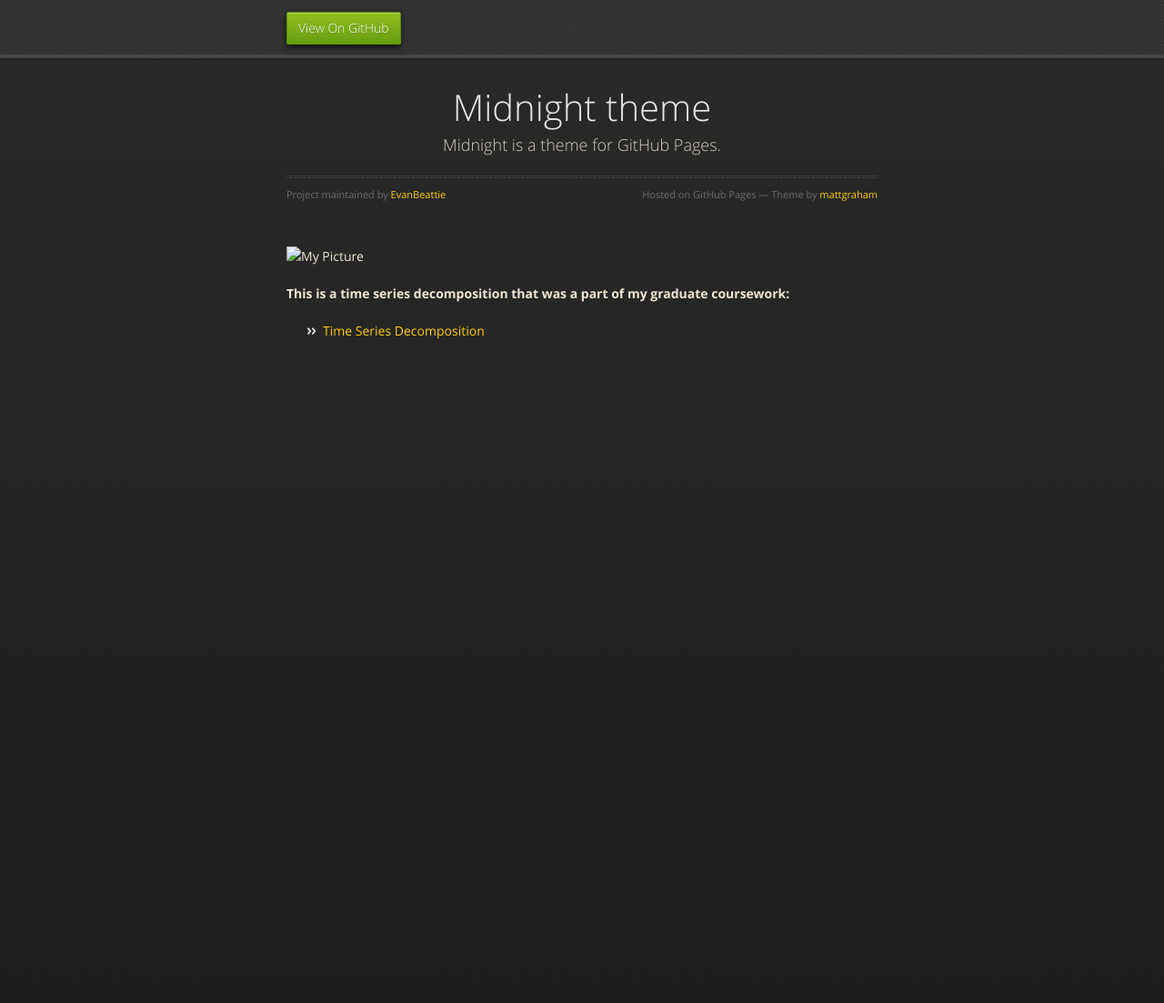
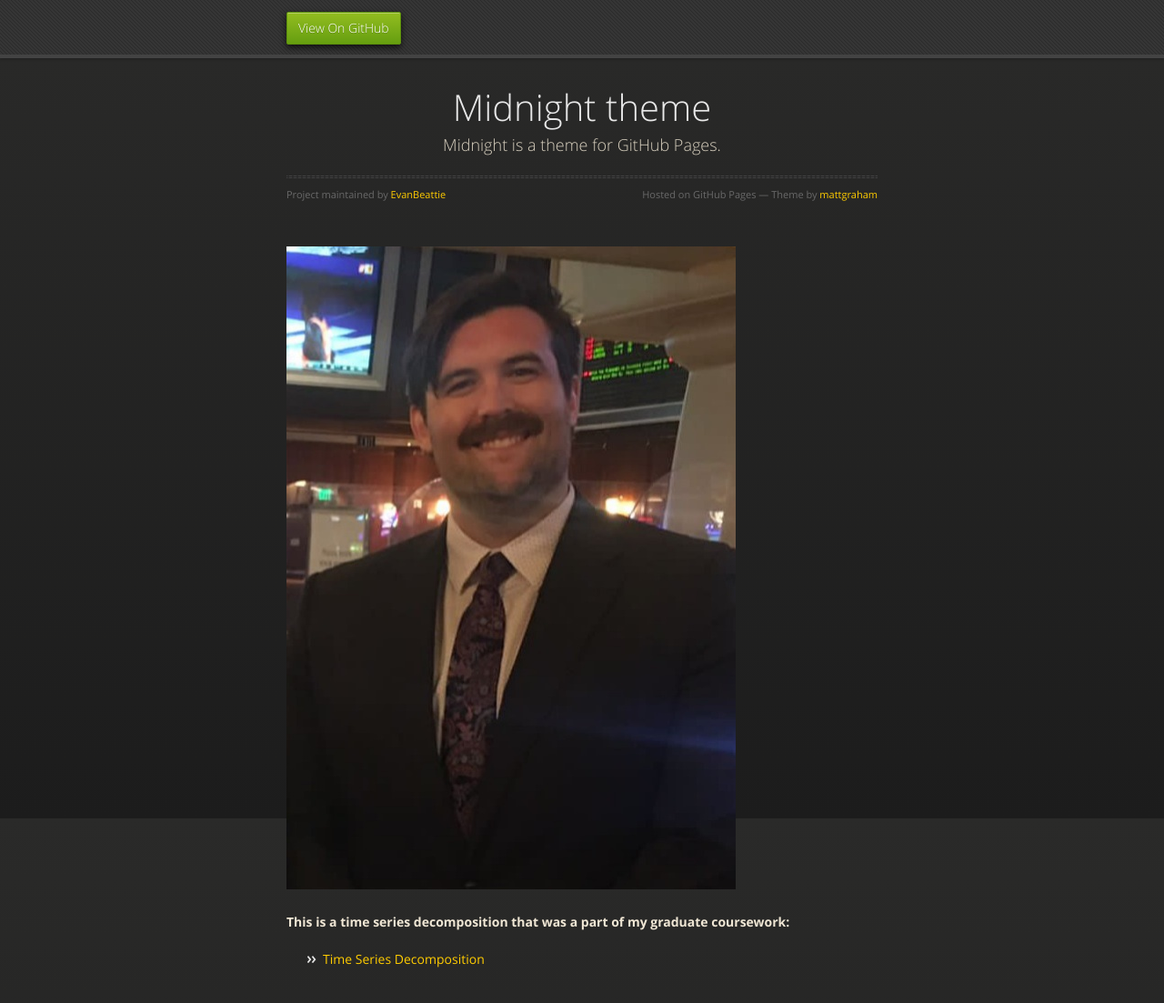
Before and after one commit to EvanBeattie/EvanBeattie.github.io, a Jekyll site: the page built from index.md, in a window 1280 px wide and 1175 px high. Shown: the top 1103 px of the window at 91% size. Built offline with Jekyll 4.4.1, drawn with Linux system fonts in a browser that asks for light colours; our own code applies the rules of GitHub Pages for plain Markdown files.

Commit message:
Update index.md

```diff
--- a/index.md
+++ b/index.md
@@ -3,7 +3,7 @@ title: Evan Beattie
 description: My portfolio
 ---
 
-![My Picture]()
+![My Picture](/pics/Me Vegas.jpg)
 
 **This is a time series decomposition that was a part of my graduate coursework:**
 - [Time Series Decomposition](/timeseries/index.md)
```
